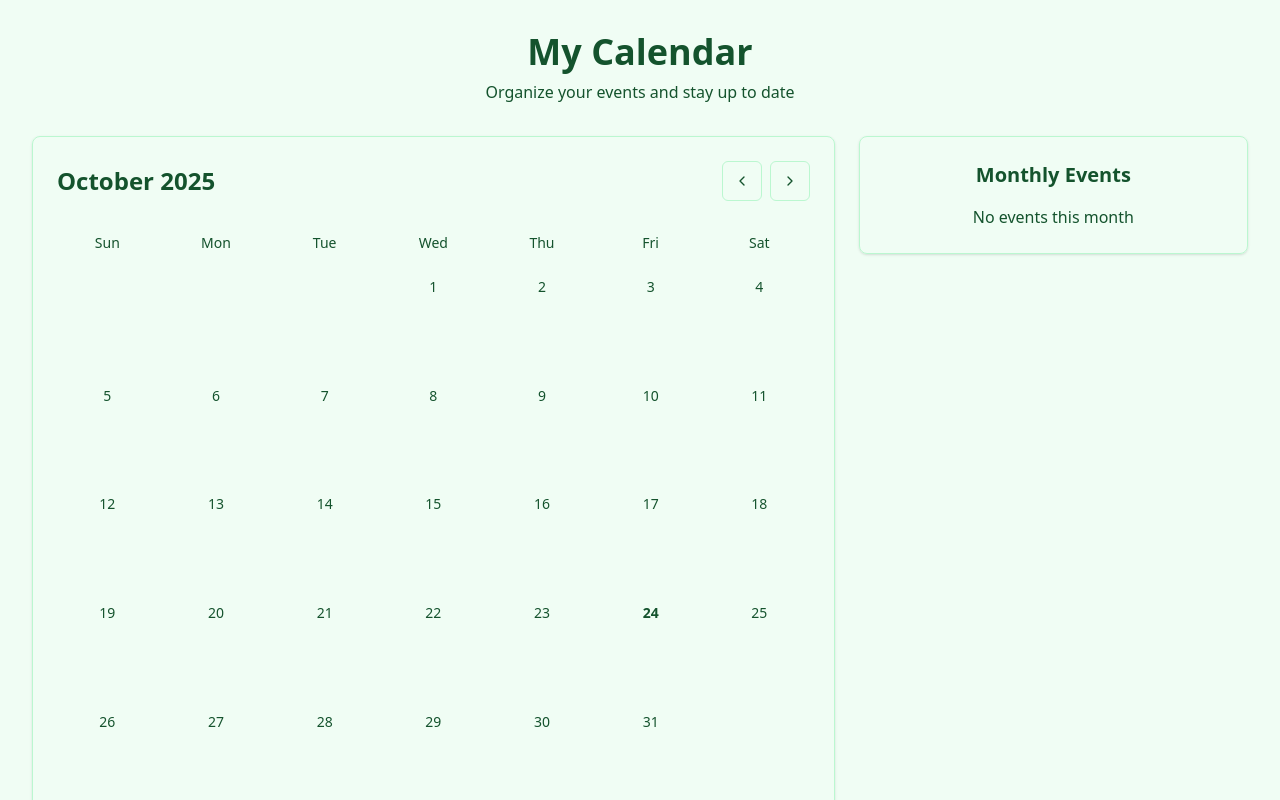
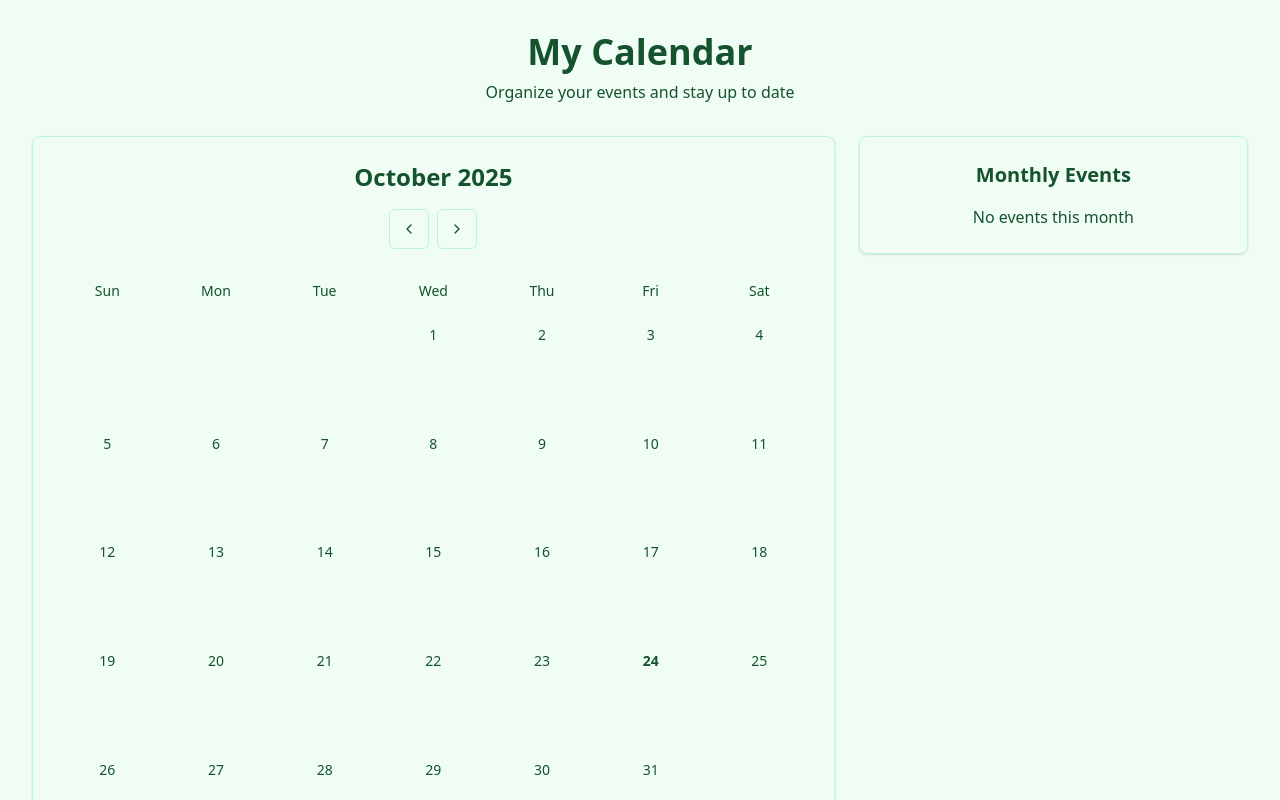
Before and after one commit to ferjbadev/DailyAgenda, a React (Vite) app: page / in a window 1280 px wide. Shown: the top 800 px of the page. Built offline with nearby package versions, Linux system fonts and the light colour scheme.

Commit message:
Update calendar.tsx

```diff
--- a/src/components/calendar.tsx
+++ b/src/components/calendar.tsx
@@ -122,11 +122,11 @@
   return (
     <div className="grid gap-6 lg:grid-cols-3">
       <Card className="p-6 lg:col-span-2">
-        <div className="mb-6 flex items-center justify-between">
-          <h2 className="text-2xl font-semibold">
+        <div className="mb-6">
+          <h2 className="text-2xl font-semibold text-center mb-4">
             {MONTHS[month]} {year}
           </h2>
-          <div className="flex gap-2">
+          <div className="flex gap-2 justify-center">
             <Button variant="outline" size="icon" onClick={previousMonth}>
               <ChevronLeft className="h-4 w-4" />
             </Button>
```
